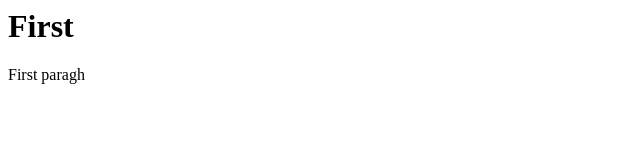
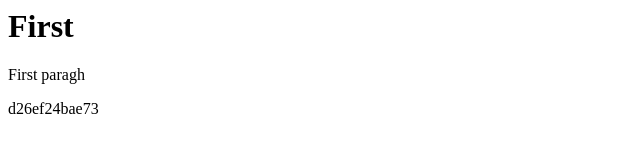
Before and after one commit to eugjs/new-git, a plain HTML site: page index.html in a window 1280 px wide. Shown: the whole page, without its empty margins (0-640 px from the left). Drawn offline with Linux system fonts and the light colour scheme.

Commit message:
new file and text

```diff
--- a/index.html
+++ b/index.html
@@ -3,3 +3,4 @@
 	<body>
 		<h1>First</h1>
 		<p>First paragh</p>
+		d26ef24bae73
```
